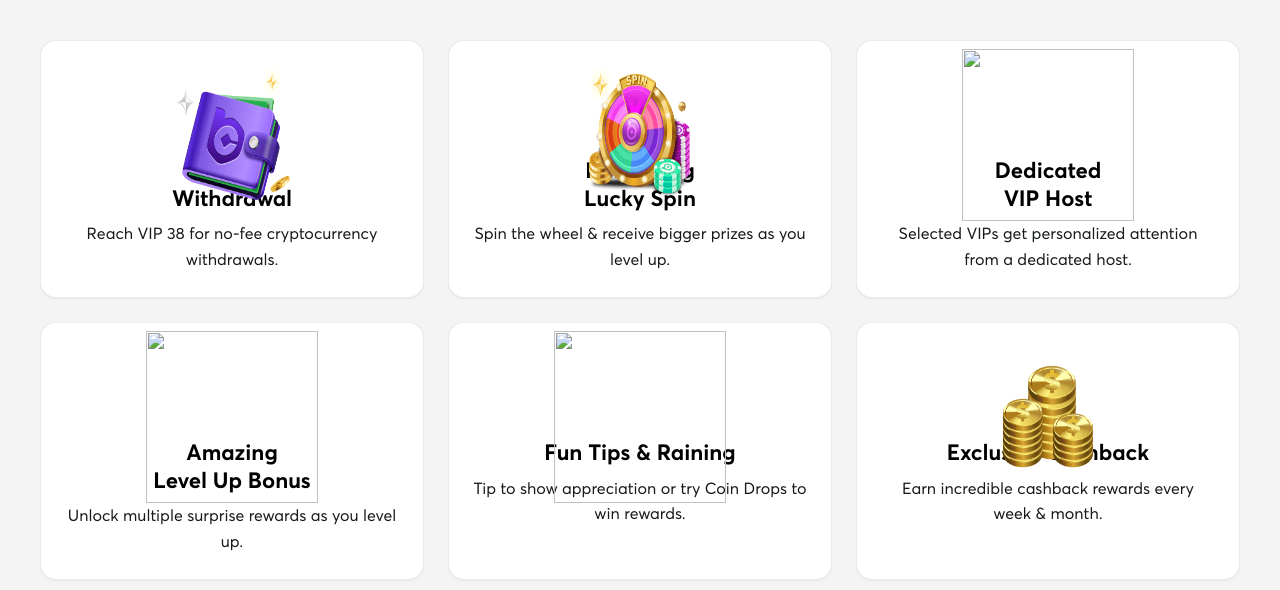
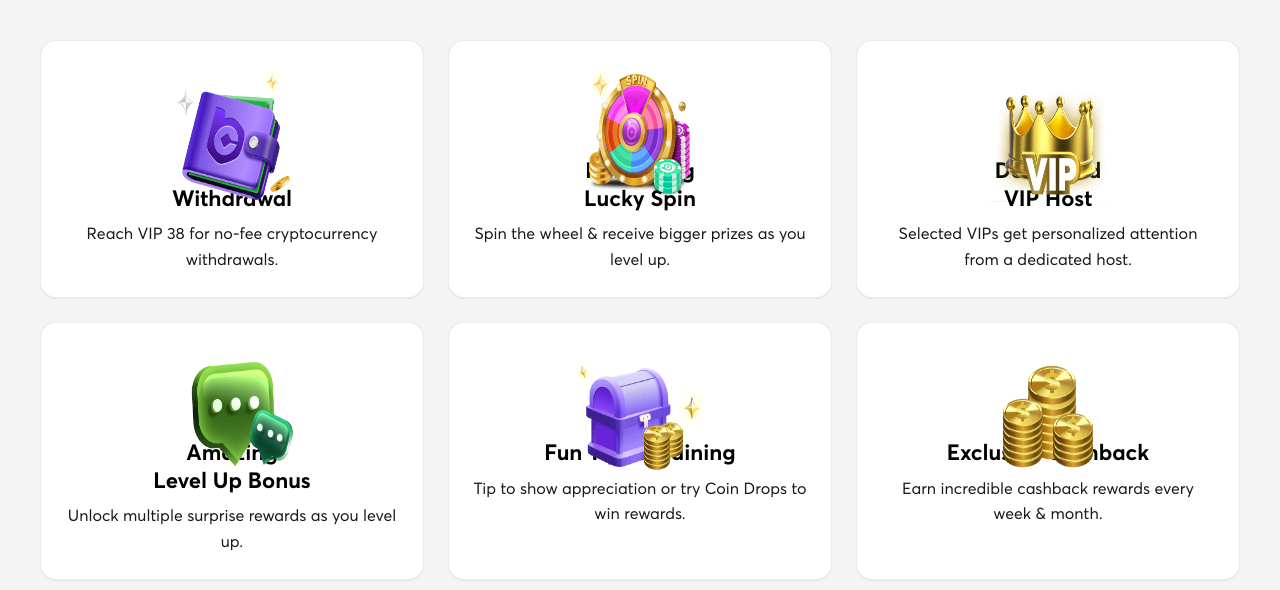
Before and after one commit to tushu003/vip-club, a plain HTML site: page index.html in a window 1280 px wide. Drawn offline with Linux system fonts and the light colour scheme.

Commit message:
card working running

```diff
--- a/index.html
+++ b/index.html
@@ -47,7 +47,7 @@
         <article class="vip-card">
           <img
             class="vip-card__image"
-            src="assets/icons/card-img-vip.png"
+            src="assets/icons/card-img-host.png"
             alt=""
           />
           <h3 class="vip-card__title">
@@ -63,7 +63,7 @@
         <article class="vip-card">
           <img
             class="vip-card__image"
-            src="assets/icons/card-img-level.png"
+            src="assets/icons/card-img-chat.png"
             alt=""
           />
           <h3 class="vip-card__title">
@@ -79,7 +79,7 @@
         <article class="vip-card">
           <img
             class="vip-card__image"
-            src="assets/icons/card-img-tips.png"
+            src="assets/icons/card-img-bonus.png"
             alt=""
           />
           <h3 class="vip-card__title">Fun Tips &amp; Raining</h3>
```
